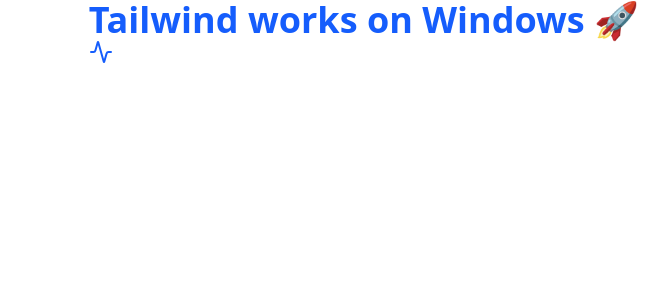
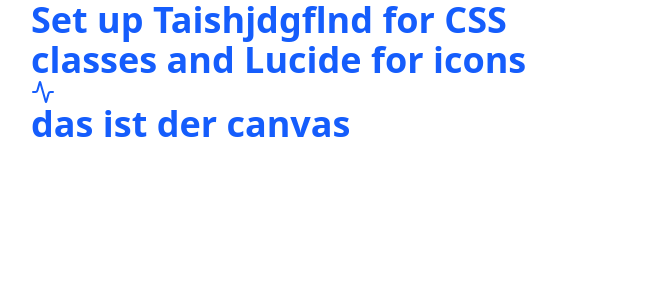
Before and after one commit to Advanced-Software-Engineering-23IKI1/saft, a Vue app in the folder vue-saft/: page / in a window 1280 px wide. Shown: the top 300 px of the page, without its empty margins (1-669 px from the left). Built offline with nearby package versions, Linux system fonts and the light colour scheme.

Commit message:
minor edits

```diff
--- a/vue-saft/src/App.vue
+++ b/vue-saft/src/App.vue
@@ -1,13 +1,12 @@
 <script setup>
 import { Activity } from 'lucide-vue-next';
+import  Canvas  from '@/components/Canvas.vue';
 </script>
 
 <template>
   <h1 class="text-4xl font-bold text-blue-600">
-    Tailwind works on Windows 🚀
+    Set up Taishjdgflnd for CSS classes and Lucide for icons
     <Activity />
+    <Canvas />
   </h1>
 </template>
-
-<style scoped>
-</style>
--- /dev/null
+++ b/vue-saft/src/components/Canvas.vue
@@ -0,0 +1,9 @@
+<script setup>
+
+</script>
+
+<template>
+  <h1 class="text-4xl font-bold text-blue-600">
+    das ist der canvas
+  </h1>
+</template>
```
